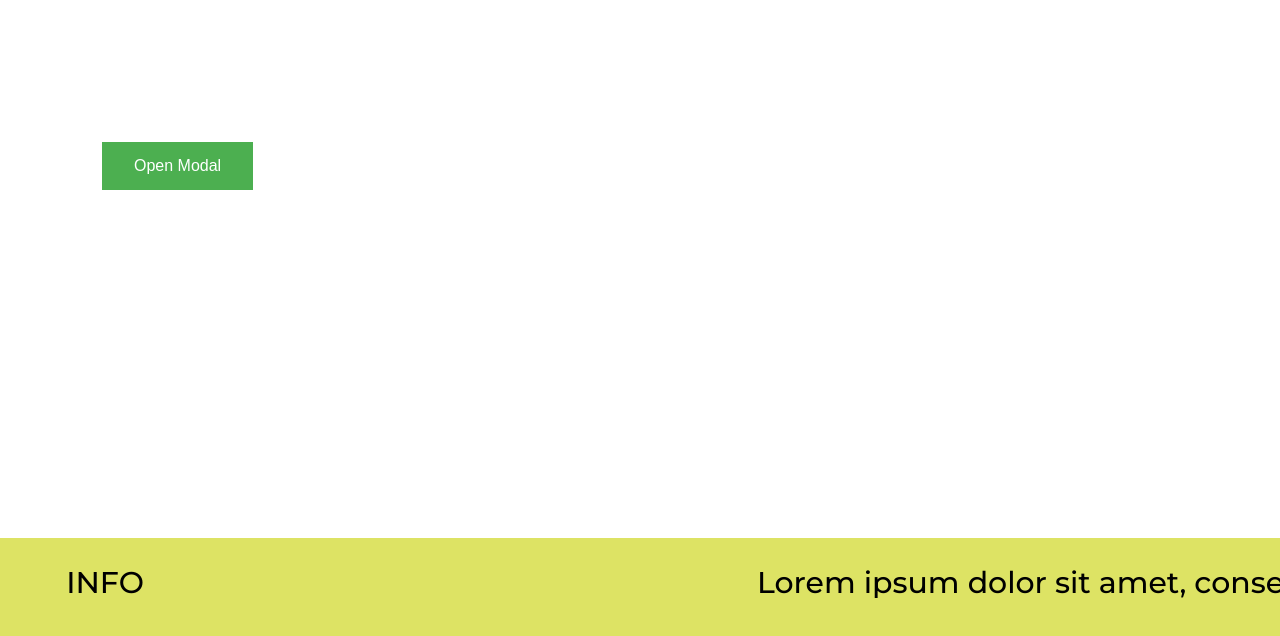
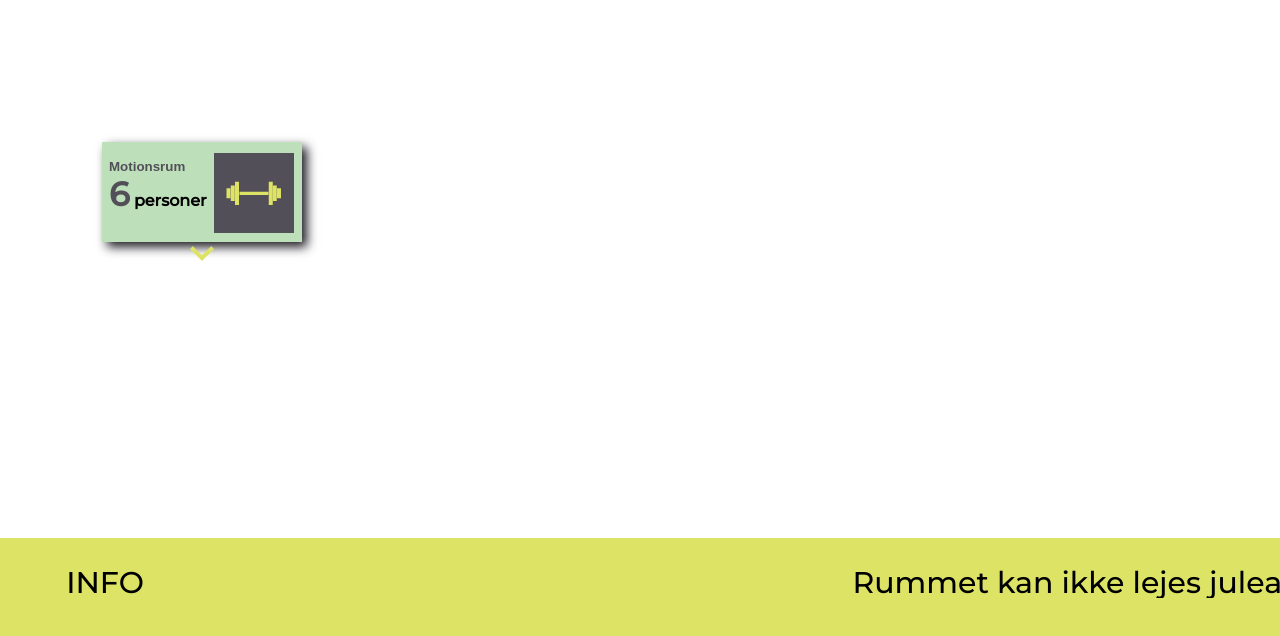
Before and after one commit to magnus404/UXUI, a plain HTML site: page UXUI/openweathermap-vanilla.html in a window 1280 px wide. Shown: the part 162-798 px from the top of the page. Drawn offline with Linux system fonts and the light colour scheme; no server answers.

Commit message:
Ny kode 2

```diff
--- a/UXUI/openweathermap-vanilla.html
+++ b/UXUI/openweathermap-vanilla.html
@@ -58,23 +58,50 @@
 
 
 
+
+
+
+
+
+
+
+
+
         <!-- Trigger/Open The Modal -->
-        <button id="myBtn" class="button">Open Modal</button>
+        <button id="myBtn" class="button">
+
+           <h3>Motionsrum</h3>
+
+        <figure>
+            <img class="ikon" src="img/icons/traening%20(1).png" alt="ikon">
+        </figure>
+        <p id="knapP"><strong class="tal">6</strong> personer</p>
+        <img class="pil" src="img/icons/gul-pil.png" alt="drop down">
+
+
+
+        </button>
 
         <!-- The Modal -->
         <div id="myModal" class="modal">
 
             <!-- Modal content -->
             <div class="modal-content">
+
                 <div class="modal-header">
                     <span class="close">&times;</span>
                     <h2 class="mHeader">6</h2>
                     <p class="mPa">Bruger rummet nu</p>
                 </div>
+
+
                 <div class="modal-body">
+
                     <h1 class="mHeader2">MOTIONSRUM</h1>
                     <p class="mPa2">Blok1- stuen - rum 1.1.8</p>
                     <br>
+
+
                     <h2 class="mHeader3">Hvem er her og hvad laver de</h2>
                     <div class="mPa">
                     <p>Trine G - Prøver at være sund</p>
@@ -84,7 +111,10 @@
                     </div>
                 </div>
 
+
+
                 <hr>
+
 
                 <div class="modal-footer">
 
@@ -151,10 +181,10 @@
         <div class="tcontainer">
             <div class="ticker-wrap">
                 <div class="ticker-move">
-                    <div class="ticker-item">Lorem ipsum dolor sit amet, consectetur adipiscing elit.</div>
-                    <div class="ticker-item">Aliquam consequat varius consequat.</div>
-                    <div class="ticker-item">Fusce dapibus turpis vel nisi malesuada sollicitudin.</div>
-                    <div class="ticker-item">Pellentesque auctor molestie orci ut blandit.</div>
+                    <div class="ticker-item">Rummet kan ikke lejes juleaften, nytårsaften samt i perioden 15. maj til 15. august grundet eksamensperiode og sommerferie.</div>
+                    <div class="ticker-item">Det kan MAX. bookes 3 måneder i forvejen (Dvs. hvis du vil leje det den 2. maj, kan du tidligst booke den 2. februar). Forespørgsler sendt for tidligt betragtes som ugyldige. Det er kun kollegiets udvalg, der har mulighed for at booke længere forud.</div>
+                    <div class="ticker-item">Rummet kan ikke lejes juleaften, nytårsaften samt i perioden 15. maj til 15. august grundet eksamensperiode og sommerferie.</div>
+                    <div class="ticker-item">Det koster ikke noget at leje rummet, men man skal lægge et depositum på 1500 kr. til at dække eventuelle skader og mangler.</div>
                 </div>
             </div>
         </div>
@@ -208,11 +238,16 @@ q=Aarhus
                 ddocument.body.style.backgroundSize = "900px";
                 document.body.style.backgroundPosition = "center";
 
+                 document.getElementById("skyer").style.display = "block";
+
             } else if (myBg >= 300 && myBg <= 399) {
                 console.log("The number is 300 - Drizzle");
                 document.body.style.background = "#534f59 url('img/bg/bygninger-simpel.png') no-repeat";
                 document.body.style.backgroundSize = "900px";
                 document.body.style.backgroundPosition = "center";
+
+                 document.getElementById("skyer").style.display = "block";
+
             } else if (myBg >= 500 && myBg <= 599) {
                 console.log("The number is 500 - Rain");
                 document.body.style.background = "#534f59 url('img/bg/bygninger-simpel.png') no-repeat";
@@ -220,23 +255,31 @@ q=Aarhus
                 document.body.style.backgroundPosition = "center";
 
                 document.getElementById("myDIV").style.display = "block";
+                 document.getElementById("skyer").style.display = "block";
+
             } else if (myBg >= 600 && myBg <= 699) {
                 console.log("The number is 600 - Snow");
                 document.body.style.background = "#534f59 url('img/bg/bygninger-simpel.png') no-repeat";
                 document.body.style.backgroundSize = "900px";
                 document.body.style.backgroundPosition = "center";
+
+                 document.getElementById("skyer").style.display = "block";
+
             } else if (myBg >= 700 && myBg <= 790) {
                 console.log("The number is 700 - Atmosphere");
                 document.body.style.background = "#534f59 url('img/bg/bygninger-simpel.png') no-repeat";
                 document.body.style.backgroundSize = "900px";
                 document.body.style.backgroundPosition = "center";
+
+                 document.getElementById("skyer").style.display = "block";
+
             } else if (myBg >= 791 && myBg <= 800) {
                 console.log("The number is 800 - Clear");
                 document.body.style.background = "#534f59 url('img/bg/bygninger-simpel.png') no-repeat";
                  document.body.style.backgroundSize = "900px";
                  document.body.style.backgroundPosition = "center";
 
-
+                document.getElementById("skyer").style.display = "block";
 
             } else {
                 console.log("The number is 801 - Clouds");
--- a/UXUI/styles.css
+++ b/UXUI/styles.css
@@ -194,11 +194,9 @@ fContainer{
 }
 
 
+/*
+.button {
 
-.button {
-    position: fixed;
-    left: 100px;
-    top: 300px;
   background-color: #4CAF50;
   border: none;
   color: white;
@@ -207,16 +205,96 @@ fContainer{
   text-decoration: none;
   display: inline-block;
   font-size: 16px;
-  margin: 4px 2px;
-  cursor: pointer;
-    z-index: 99;
+
 }
 
 
-#myBtn{
+*/
 
 
-}
+
+
+
+ button {
+     position: fixed;
+    left: 100px;
+    top: 300px;
+            height: 100px;
+            width: 200px;
+            background-color: #bde0ba;
+            border: solid 1px #bde0ba;
+            box-shadow: 5px 5px 10px #1e1a22;
+      margin: 4px 2px;
+      cursor: pointer;
+      z-index: 99;
+        }
+
+        figure {
+            height: 80px;
+            width: 80px;
+            background-color: #534f59;
+            position: absolute;
+            margin-top: -21px;
+            margin-left: 105px;
+        }
+
+        figure .ikon {
+            display: block;
+            margin: auto;
+            margin-top: 0.7rem;
+            /* aner ikke hvorfor den ikke ville centre det helt?? */
+        }
+
+        h3 {
+            text-align: left;
+            margin-top: -0px;
+            font-weight: 700;
+            color: #534f59
+        }
+
+       #knapP {
+            text-align: left;
+            position: absolute;
+            font-size: 12pt;
+        }
+
+
+        .tal {
+            font-weight: 700;
+            font-size: 25pt;
+            color: #534f59;
+        }
+
+        .pil {
+            position: relative;
+            top: 55px;
+        }
+
+        .knap-motion {
+            position: fixed;
+            left: 50px;
+            top: 50px;
+        }
+
+
+
+
+
+
+
+
+
+
+
+
+
+
+
+
+
+
+
+
 
 /* The Modal (background) */
 .modal {
@@ -267,7 +345,7 @@ fContainer{
 
 
 .modal-header {
-  padding: 2px 16px;
+    padding: 2px 16px;
     height: 300px;
     color: var(--f-2);
     background-image: url(img/facade.png);
@@ -281,15 +359,22 @@ fContainer{
     margin: auto;
 }
 
-mPa{
+.mPa{
 
+}
+
+.mPa2{
+    text-align: center;
 }
 
 
 
 
 /* Modal Body */
-.modal-body {padding: 20px 16px;
+.modal-body {
+    padding: 20px 16px;
+    display: block;
+
 }
 
 
@@ -298,9 +383,7 @@ mPa{
     text-align: center;
 }
 
-.mPa2{
-    text-align: center;
-}
+
 
 
 .mHeader3{
@@ -308,7 +391,20 @@ mPa{
     font-weight: 600;
     font-size: 20px;
     text-align: center;
+    padding: 10px;
 }
+
+
+ul{
+   font-family: 'Montserrat', sans-serif;
+    list-style: circle;
+}
+
+li{
+    padding: 4px;
+    font-weight: 500;
+}
+
 
 
 /* Modal Footer */
@@ -517,7 +613,7 @@ https://code-boxx.com/html-css-news-ticker-horizontal-vertical/
   animation-iteration-count: infinite;
   animation-timing-function: linear;
   animation-name: ticker;
-  animation-duration: 40s;
+  animation-duration: 120s;
 }
 .ticker-move:hover{
   animation-play-state: paused; /* Pause scroll on mouse hover */
```
Also changed, not shown: UXUI/img/icons/gul-pil.png (added), UXUI/img/icons/traening (1).png (added), 3 other files.
